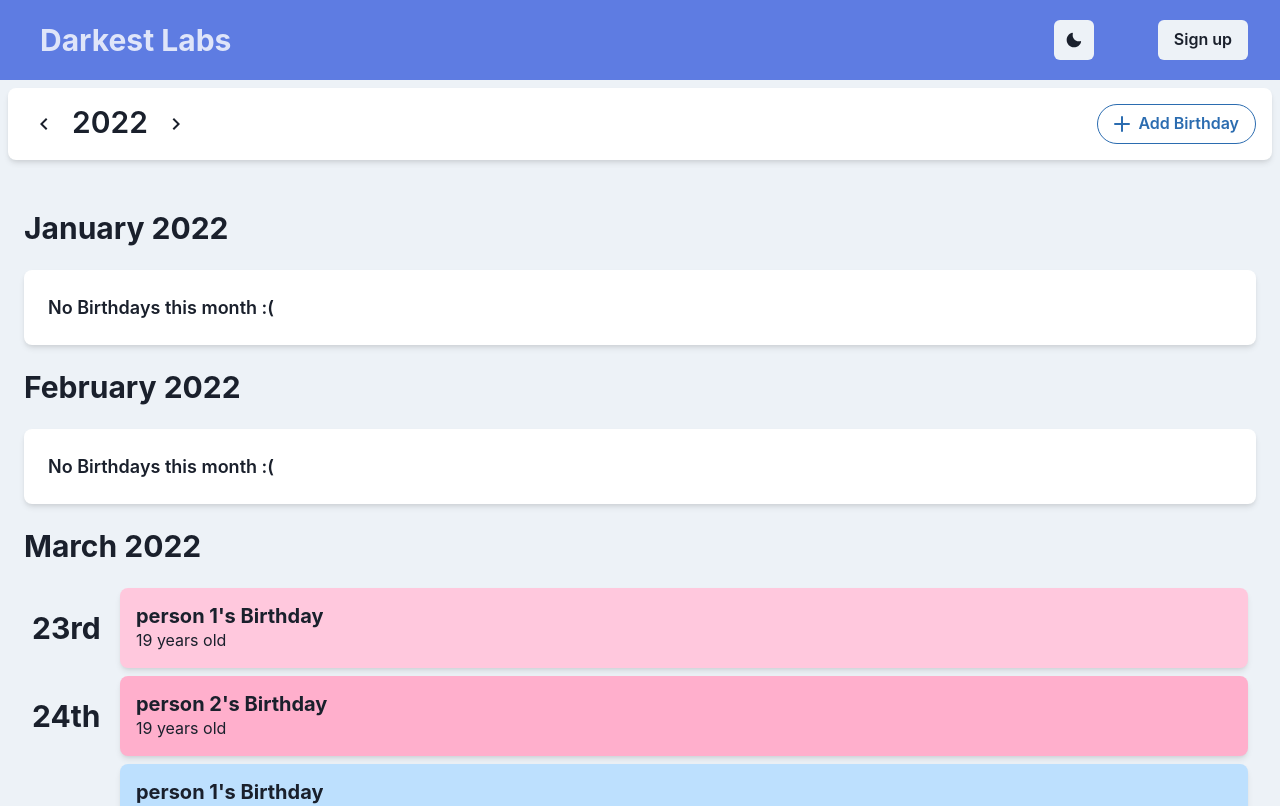
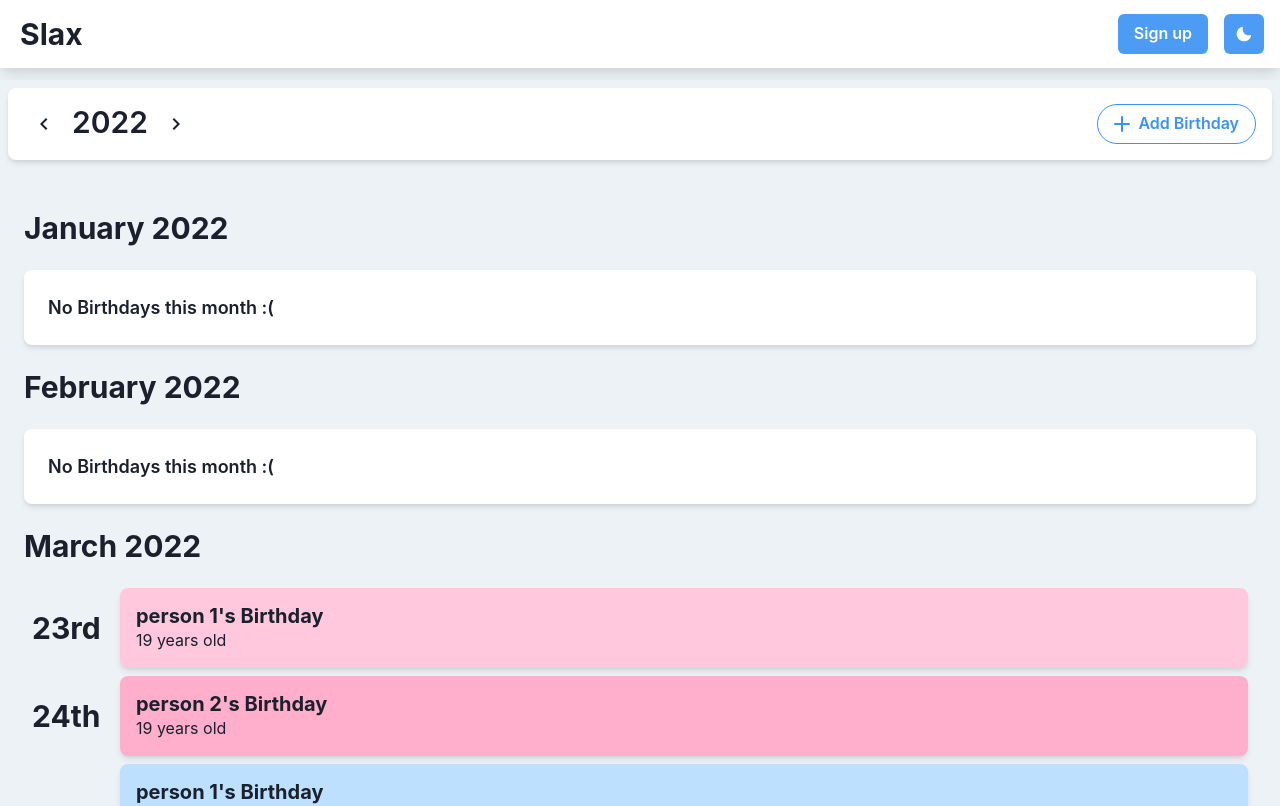
Before and after one commit to Mazahir26/Slax, a Next.js app: page / in a window 1280 px wide. Shown: the top 806 px of the page. Built offline with nearby package versions, Linux system fonts and the light colour scheme; no server answers.

Commit message:
Updated navbar

```diff
--- a/components/layout/navbar.tsx
+++ b/components/layout/navbar.tsx
@@ -15,23 +15,25 @@ export default function Navbar() {
   const { data: session } = useSession();
   const { toggleColorMode, colorMode } = useColorMode();
   return (
-    <Box boxShadow="inner" rounded="md" bg="white">
-      <Flex bg={"#5E7CE2"} h="10vh" alignItems={"center"}>
-        <Box mx={"10"} my={"4"}>
-          <Heading color={"whiteAlpha.800"} size={"lg"}>
-            Darkest Labs
+    <Box
+      h="10vh"
+      bg={colorMode == "dark" ? "gray.700" : "gray.100"}
+      alignItems={"stretch"}
+    >
+      <Flex
+        bg={colorMode === "dark" ? "gray.600" : "white"}
+        boxShadow="lg"
+        alignItems={"center"}
+      >
+        <Box mx={"5"} my={"4"}>
+          <Heading variant={"logo"} size={"lg"}>
+            Slax
           </Heading>
         </Box>
         <Spacer />
-        <Box mx="8">
-          <IconButton
-            aria-label="Toggle dark mode"
-            icon={colorMode === "dark" ? <SunIcon /> : <MoonIcon />}
-            onClick={() => toggleColorMode()}
-          />
-        </Box>
+
         {session ? (
-          <Box mx="8">
+          <Box>
             <Button
               onClick={() => signOut()}
               colorScheme={"gray"}
@@ -41,16 +43,20 @@ export default function Navbar() {
             </Button>
           </Box>
         ) : (
-          <Box mx="8">
-            <Button
-              onClick={() => signIn()}
-              ringColor={"gray"}
-              colorScheme={"gray"}
-            >
+          <Box>
+            <Button onClick={() => signIn()} colorScheme={"brand"}>
               Sign up
             </Button>
           </Box>
         )}
+        <Box mx="4">
+          <IconButton
+            colorScheme={"brand"}
+            aria-label="Toggle dark mode"
+            icon={colorMode === "dark" ? <SunIcon /> : <MoonIcon />}
+            onClick={() => toggleColorMode()}
+          />
+        </Box>
       </Flex>
     </Box>
   );
--- a/package.json
+++ b/package.json
@@ -12,11 +12,11 @@
     "@chakra-ui/react": "^1.8.1",
     "@emotion/react": "^11.7.1",
     "@emotion/styled": "^11.6.0",
+    "@fontsource/quicksand": "^4.5.3",
     "@next-auth/mongodb-adapter": "^1.0.1",
     "@types/moment": "^2.13.0",
     "bcryptjs": "^2.4.3",
     "framer-motion": "^5.6.0",
-    "kalend": "^0.9.4",
     "moment": "^2.29.1",
     "mongodb": "^4.3.1",
     "next": "12.0.10",
--- a/pages/_app.tsx
+++ b/pages/_app.tsx
@@ -2,10 +2,37 @@ import type { AppProps } from "next/app";
 import { ChakraProvider } from "@chakra-ui/react";
 import { SessionProvider } from "next-auth/react";
 import Navbar from "../components/layout/navbar";
+import { extendTheme } from "@chakra-ui/react";
+import "@fontsource/quicksand/400.css";
+const theme = extendTheme({
+  colors: {
+    brand: {
+      100: "#9fccfa",
+      200: "#8ec2f9",
+      300: "#7eb8f8",
+      400: "#6daff7",
+      500: "#4c9bf5",
+      600: "#3b91f4",
+      700: "#2a88f3",
+      800: "#1a7ef2",
+      900: "#0974f1",
+    },
+    components: {
+      Heading: {
+        variants: {
+          'logo': {
+            fontFamily: "quicksand",
+          },
+        },
+      },
+    },
+  },
+});
+
 function MyApp({ Component, pageProps }: AppProps) {
   return (
     <SessionProvider session={pageProps.session}>
-      <ChakraProvider>
+      <ChakraProvider theme={theme}>
         <Navbar />
         <Component {...pageProps} />
       </ChakraProvider>
--- a/pages/index.tsx
+++ b/pages/index.tsx
@@ -94,7 +94,7 @@ const Home: NextPage = (props) => {
             <Button
               borderRadius={"3xl"}
               leftIcon={<AddIcon />}
-              colorScheme="blue"
+              colorScheme={"brand"}
               variant="outline"
               onClick={() => onOpen()}
             >
```
Also changed, not shown: public/logo.png (added), 1 other file (tests, documents, lock files or other folders).
